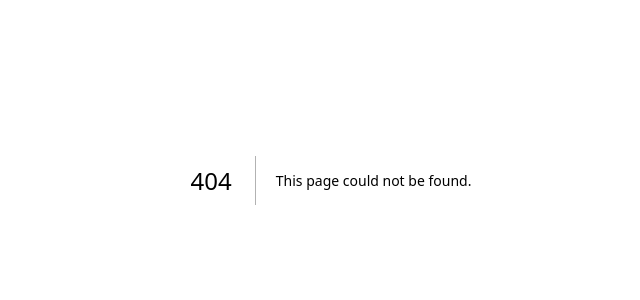
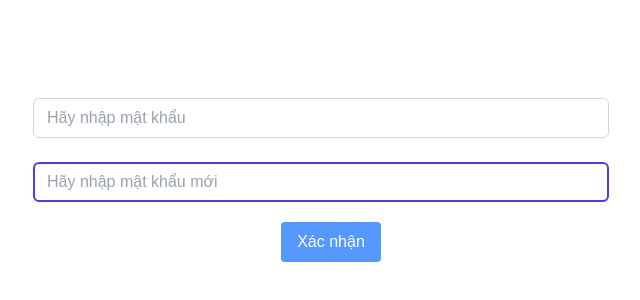
Before and after one commit to tohainam/revenue-table, a Next.js app: page /password-change in a window 1280 px wide. Before the commit this address had no page. Shown: the part 220-520 px from the top of the page, without its empty margins (309-949 px from the left). Built offline with nearby package versions, Linux system fonts and the light colour scheme.

Commit message:
handle change password

```diff
--- a/src/app/(home)/page.tsx
+++ b/src/app/(home)/page.tsx
@@ -42,6 +42,7 @@ export default function Home() {
             value={password}
             onChange={(e) => setPassword(e.target.value)}
             type="password"
+            placeholder="Hãy nhập mật khẩu"
             autoFocus
             className="block w-full rounded-md bg-white px-3.5 py-2 text-base text-gray-900 outline-1 -outline-offset-1 outline-gray-300 placeholder:text-gray-400 focus:outline-2 focus:-outline-offset-2 focus:outline-indigo-600 md:mr-5 mb-5 md:mb-0 max-w-xl"
           />
@@ -52,8 +53,9 @@ export default function Home() {
           ) : null}
 
           <button
+          disabled={!password}
             type="submit"
-            className="px-4 py-2 bg-blue-500 text-white rounded mt-5"
+            className="px-4 py-2 bg-blue-500 text-white rounded mt-5 disabled:cursor-not-allowed disabled:opacity-80"
           >
             Đăng nhập
           </button>
--- /dev/null
+++ b/src/app/(home)/password-change/page.tsx
@@ -0,0 +1,72 @@
+"use client";
+
+import { FormEvent, useState } from "react";
+
+export default function PasswordChangePage() {
+  const [password, setPassword] = useState("");
+  const [newPassword, setNewPassword] = useState("");
+  const [isError, setIsError] = useState(false);
+
+  const handleChangePassword = async (e: FormEvent<HTMLFormElement>) => {
+    e.preventDefault();
+
+    setIsError(false);
+
+    try {
+      const response = await fetch("/api/password/change", {
+        method: "POST",
+        body: new URLSearchParams({
+          password,
+          newPassword
+        }),
+      });
+
+      if (!response.ok) {
+        setIsError(true);
+        return;
+      }
+    } catch {
+      setIsError(true);
+    } finally {
+      setPassword("");
+      setNewPassword("");
+    }
+  };
+
+  return (
+    <form onSubmit={handleChangePassword}>
+      <div className="flex flex-col items-center justify-center h-screen">
+        <input
+          value={password}
+          onChange={(e) => setPassword(e.target.value)}
+          type="password"
+          placeholder="Hãy nhập mật khẩu"
+          autoFocus
+          className="block w-full rounded-md bg-white px-3.5 py-2 text-base text-gray-900 outline-1 -outline-offset-1 outline-gray-300 placeholder:text-gray-400 focus:outline-2 focus:-outline-offset-2 focus:outline-indigo-600 md:mr-5 mb-5 md:mb-0 max-w-xl"
+        />
+        <br />
+        <input
+          value={newPassword}
+          onChange={(e) => setNewPassword(e.target.value)}
+          type="password"
+          placeholder="Hãy nhập mật khẩu mới"
+          autoFocus
+          className="block w-full rounded-md bg-white px-3.5 py-2 text-base text-gray-900 outline-1 -outline-offset-1 outline-gray-300 placeholder:text-gray-400 focus:outline-2 focus:-outline-offset-2 focus:outline-indigo-600 md:mr-5 mb-5 md:mb-0 max-w-xl"
+        />
+        {isError ? (
+          <label className="text-sm text-red-500">
+            Đổi mật khẩu thất bại
+          </label>
+        ) : null}
+
+        <button
+          disabled={!password || !newPassword}
+          type="submit"
+          className="px-4 py-2 bg-blue-500 text-white rounded mt-5 disabled:cursor-not-allowed disabled:opacity-80"
+        >
+          Xác nhận
+        </button>
+      </div>
+    </form>
+  );
+}
--- a/src/app/(home)/searching/page.tsx
+++ b/src/app/(home)/searching/page.tsx
@@ -64,6 +64,7 @@ export default function SearchingPage() {
           value={searchText}
           onChange={(e) => setSearchText(e.target.value)}
           type="text"
+          placeholder="Hãy nhập ít nhất 4 ký tự"
           autoFocus
           className="block w-full rounded-md bg-white px-3.5 py-2 text-base text-gray-900 outline-1 -outline-offset-1 outline-gray-300 placeholder:text-gray-400 focus:outline-2 focus:-outline-offset-2 focus:outline-indigo-600 md:mr-5 mb-5 md:mb-0"
         />
--- /dev/null
+++ b/src/app/api/password/change/route.ts
@@ -0,0 +1,20 @@
+import { NextRequest } from "next/server";
+import { changePassword } from "@/helpers/chang-password";
+
+export async function POST(request: NextRequest) {
+  try {
+    const formData = await request.formData();
+    const password = formData.get("password");
+    const newPassword = formData.get("newPassword");
+
+    if (!password || typeof password !== "string" || !newPassword || typeof newPassword !== "string") {
+      return new Response("Invalid input", { status: 400 });
+    }
+
+    await changePassword(password, newPassword);
+
+    return new Response("Password changed successfully", { status: 200 });
+  } catch {
+    return new Response('Invalid', { status: 500 });
+  }
+}
--- /dev/null
+++ b/src/helpers/chang-password.ts
@@ -0,0 +1,27 @@
+import fs from "node:fs";
+import path from "path";
+import bcrypt from "bcryptjs";
+
+export const changePassword = async (
+  oldPassword: string,
+  newPassword: string
+): Promise<boolean> => {
+  const passwordFilePath = path.resolve(process.cwd(), "password.txt");
+
+  if (!fs.existsSync(passwordFilePath)) {
+    throw new Error("Password file does not exist.");
+  }
+
+  const storedHashedPassword = fs.readFileSync(passwordFilePath, "utf8");
+
+  const isMatch = await bcrypt.compare(oldPassword, storedHashedPassword);
+  if (!isMatch) {
+    throw new Error("Old password is incorrect.");
+  }
+
+  const salt = bcrypt.genSaltSync(10);
+  const newHashedPassword = await bcrypt.hash(newPassword, salt);
+  fs.writeFileSync(passwordFilePath, newHashedPassword, "utf8");
+
+  return true;
+};
```
